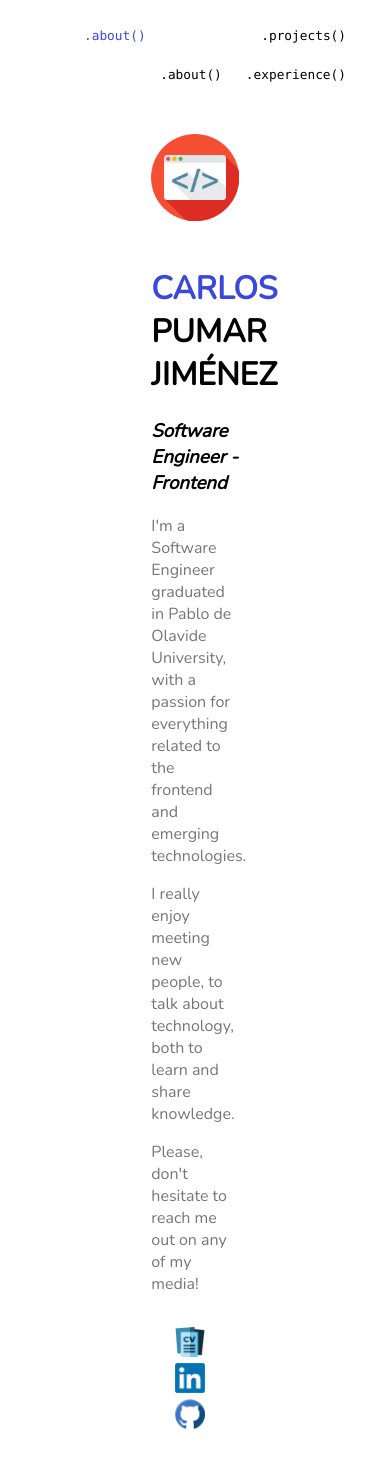
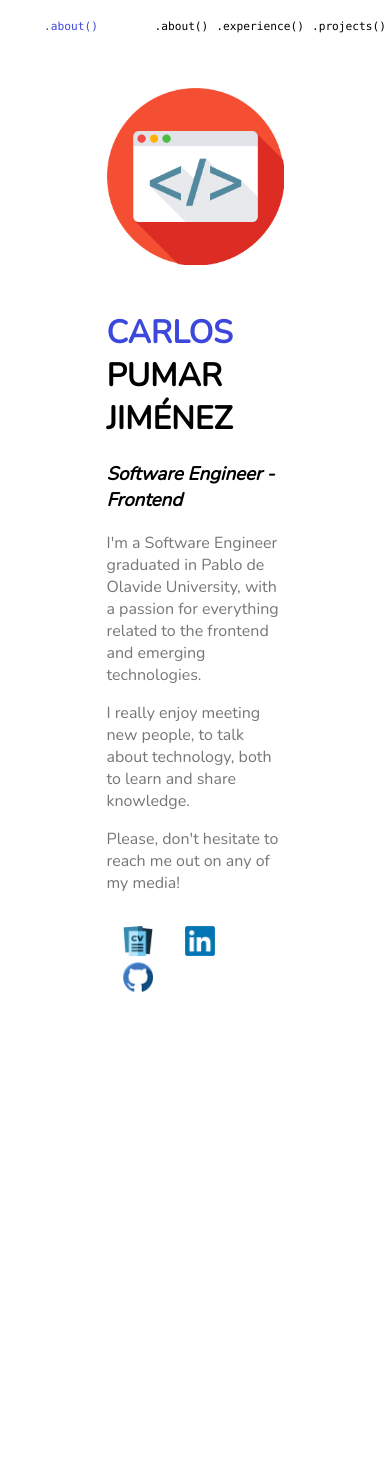
Before and after one commit to CarlosPumar/PersonalWeb, a Next.js app: page /about in a window 390 px wide. Shown: the top 1468 px of the page. After the commit the page ends 1078 px from the top, so only its background shows below. Built offline with nearby package versions, Linux system fonts and the light colour scheme.

Commit message:
style fix

```diff
--- a/CommonComponets/Main/Main.module.css
+++ b/CommonComponets/Main/Main.module.css
@@ -7,3 +7,9 @@
   justify-content: center;
   align-items: center;
 }
+
+@media (max-width: 550px) {
+  .main {
+    padding: 2rem 0rem;
+  }
+}
--- a/CommonComponets/Nav/Nav.module.css
+++ b/CommonComponets/Nav/Nav.module.css
@@ -23,3 +23,10 @@
     font-size: 0.8rem;
   }
 }
+
+@media (max-width: 550px) {
+  .element li {
+    font-size: 0.7rem;
+    padding: 0.25rem;
+  }
+}
--- a/CommonComponets/Page/Page.module.css
+++ b/CommonComponets/Page/Page.module.css
@@ -1,3 +1,9 @@
 .page {
   padding: 0 2rem;
 }
+
+@media (max-width: 550px) {
+  .page {
+    padding: 0;
+  }
+}
--- a/Components/AboutBody/AboutBody.module.css
+++ b/Components/AboutBody/AboutBody.module.css
@@ -21,7 +21,12 @@
     margin-top: 0rem;
   }
   .link {
-    color: #3b48db;
     padding: 0 1.5rem;
   }
 }
+
+@media (max-width: 550px) {
+  .link {
+    padding: 0 1rem;
+  }
+}
```
